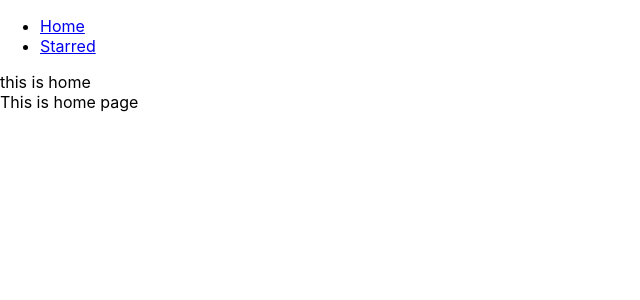
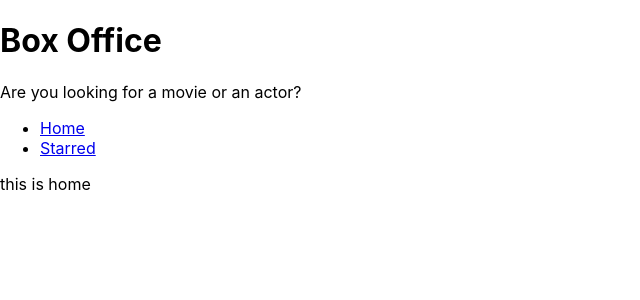
Before and after one commit to SimranRaturi/box-officee, a React (Create React App) app: page / in a window 1280 px wide. Shown: the top 300 px of the page, without its empty margins (0-640 px from the left). Built offline with nearby package versions, Linux system fonts and the light colour scheme.

Commit message:
added layout management and created title

```diff
--- a/src/App.js
+++ b/src/App.js
@@ -2,20 +2,15 @@
 import React from "react";
 import { Switch, Route } from 'react-router-dom'
 
- import Navs from './components/Navs';
+//  import Navs from './components/Navs';
  import Home from './pages/Home';
 import Starred from "./pages/Starred";
 
 function App() {
   return (
-    <div>
-    <Navs />
-   <Home />
-
-
-    <Switch>
+      <Switch>
       <Route exact path="/">
-        This is home page
+      <Home />
       </Route>
 
       <Route exact path="/starred">
@@ -28,7 +23,7 @@
         </div>
       </Route>
     </Switch>
-    </div>
+
   );
 
 }
--- /dev/null
+++ b/src/components/MainPageLayout.js
@@ -0,0 +1,18 @@
+
+import React from 'react'
+import Navs from './Navs'
+import Title from './Title'
+
+
+const MainPageLayout = ({ children}) => {
+  return (
+    <div>
+      <Title  title="Box Office" subtitle="Are you looking for a movie or an actor?"/>
+    <Navs />
+
+{children}
+    </div>
+  )
+}
+
+export default MainPageLayout
--- /dev/null
+++ b/src/components/Title.js
@@ -0,0 +1,13 @@
+import React from 'react'
+
+const Title = ({title, subtitle}) =>{
+  return (
+  <div>
+    <h1>{title}</h1>
+      <p>{subtitle}</p>
+    </div>
+
+  )
+}
+
+export default Title
--- a/src/pages/Home.js
+++ b/src/pages/Home.js
@@ -1,11 +1,12 @@
 import React from 'react'
+import MainPageLayout from '../components/MainPageLayout'
 
 
 
 const Home =() => {
   return (
     <div>
-     this is home
+     <MainPageLayout>this is home</MainPageLayout>
     </div>
   )
 }
--- a/src/pages/Starred.js
+++ b/src/pages/Starred.js
@@ -1,12 +1,13 @@
 import React from 'react'
+import MainPageLayout from '../components/MainPageLayout'
 
 
 
 const Starred =() => {
   return (
-    <div>
+    <MainPageLayout>
      this is starred
-    </div>
+     </MainPageLayout>
   )
 }
 
```
